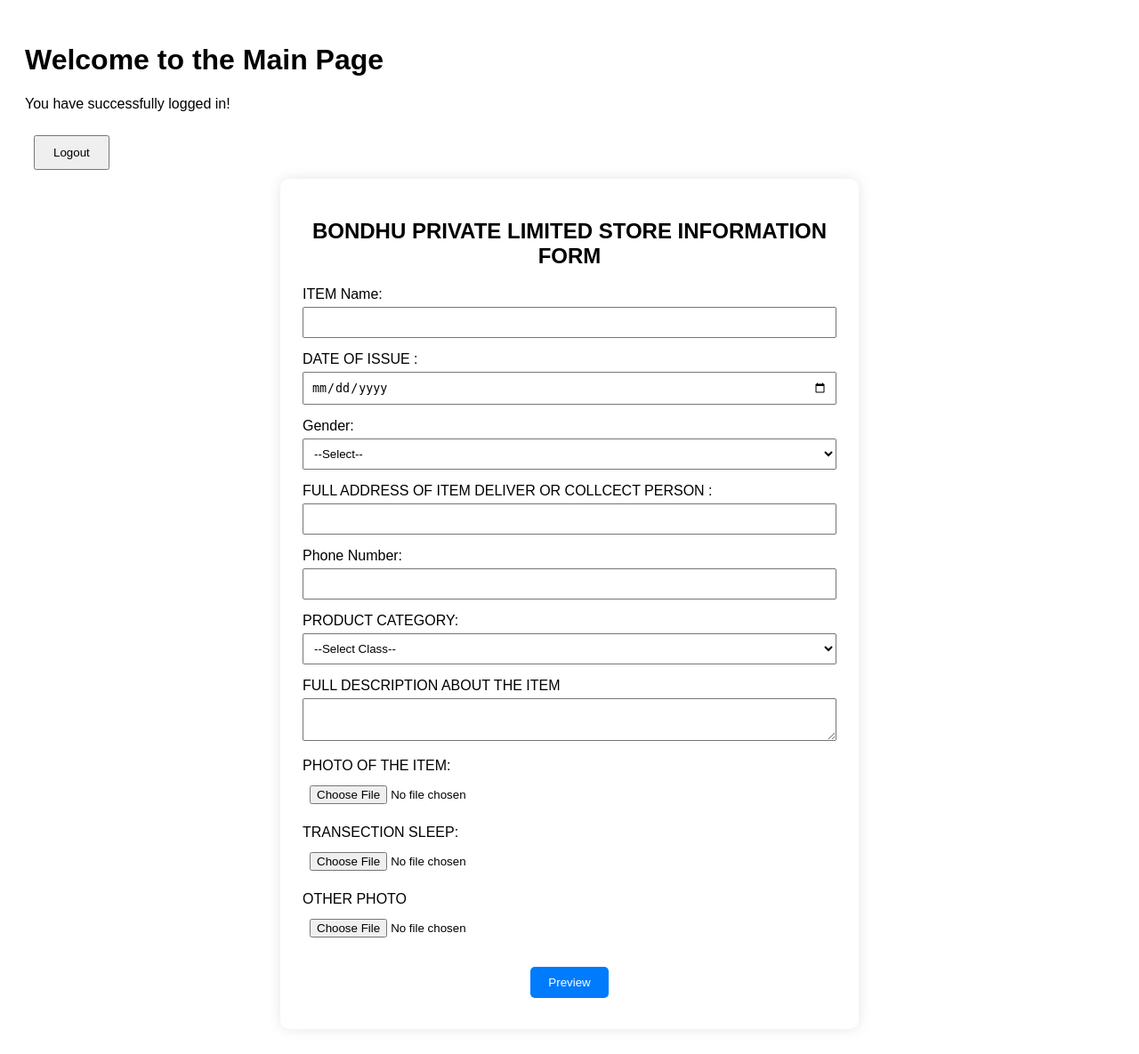
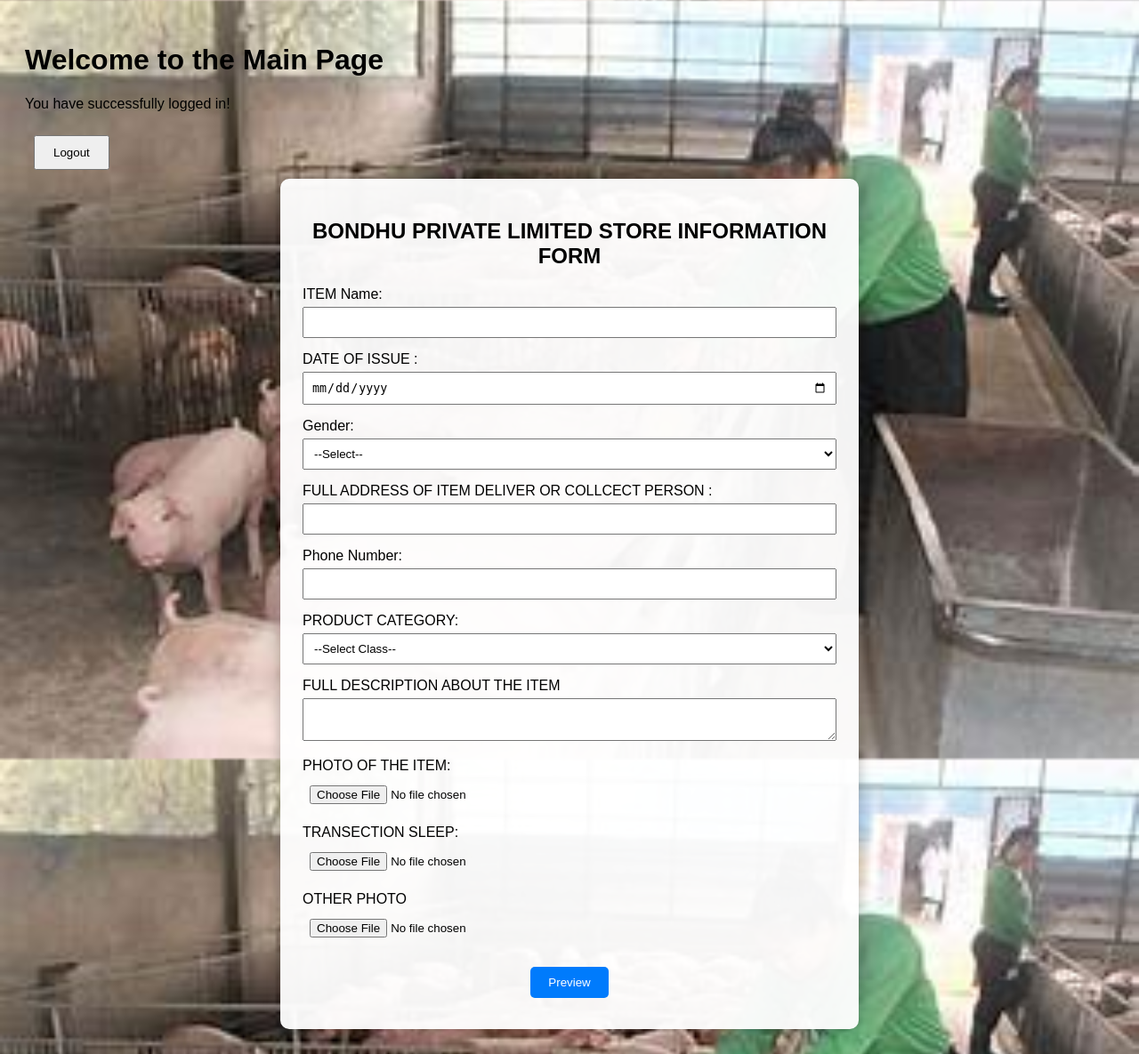
Before and after one commit to jituloying1/DoxtiLogestic, a PHP site: page / in a window 1280 px wide. Shown: the whole page at 89% size. Run offline with PHP 8.4, Linux system fonts and the light colour scheme.

Commit message:
Update main.css

```diff
--- a/main.css
+++ b/main.css
@@ -1,6 +1,10 @@
 body {
   font-family: Arial, sans-serif;
-  background-color: #ff;
+  background-image: url('OIP.jpg');
+  background-size: cover;
+  background-position: center;
+  background-repeat: no-repeat;
+  background-attachment: fixed;
   padding: 20px;
 }
 
@@ -8,9 +12,9 @@
   max-width: 600px;
   margin: auto;
   padding: 25px;
-  background-color: white;
+  background-color: rgba(255, 255, 255, 0.95);
   border-radius: 10px;
-  box-shadow: 0 0 15px rgba(0,0,0,0.1);
+  box-shadow: 0 0 15px rgba(0,0,0,0.3);
 }
 
 h2 {
```
